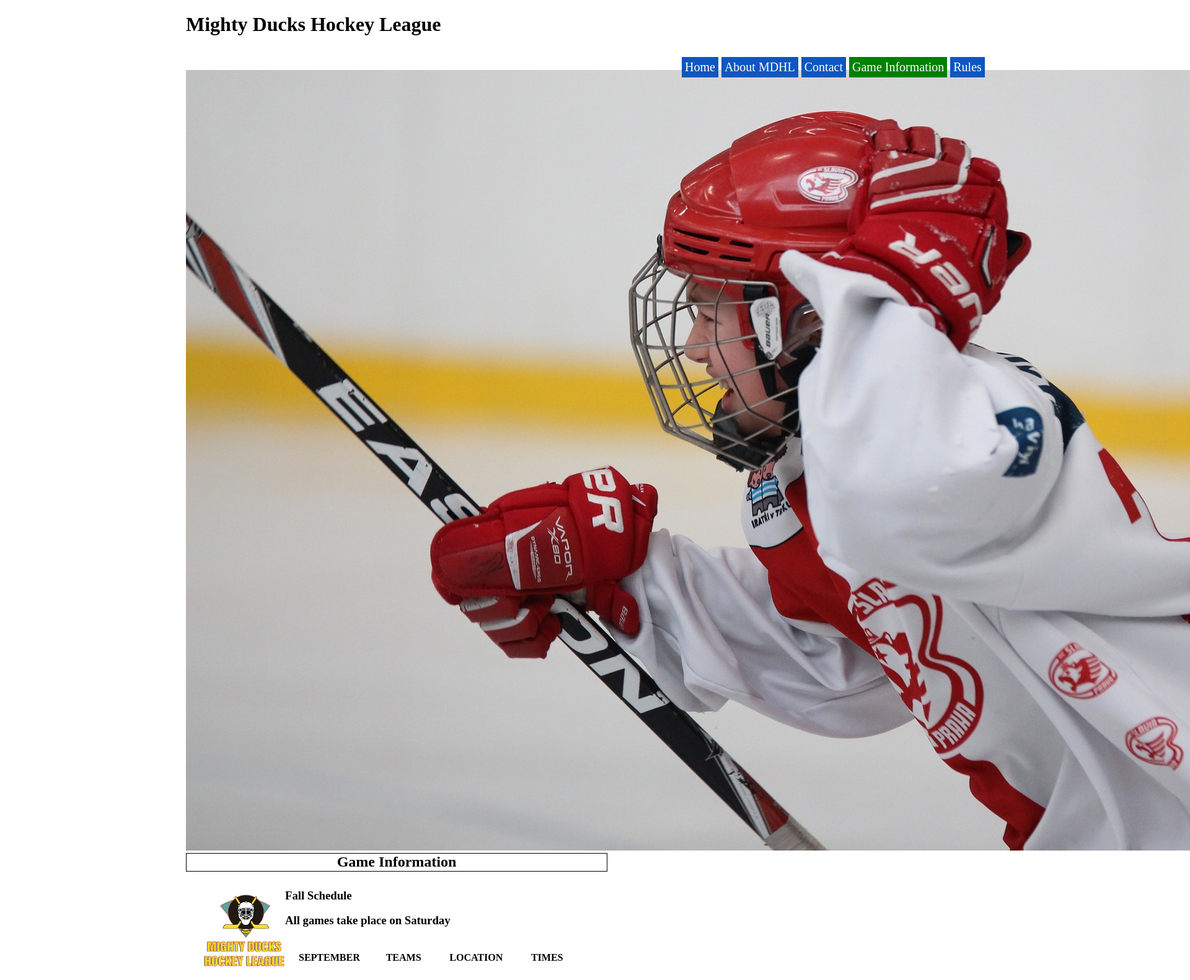
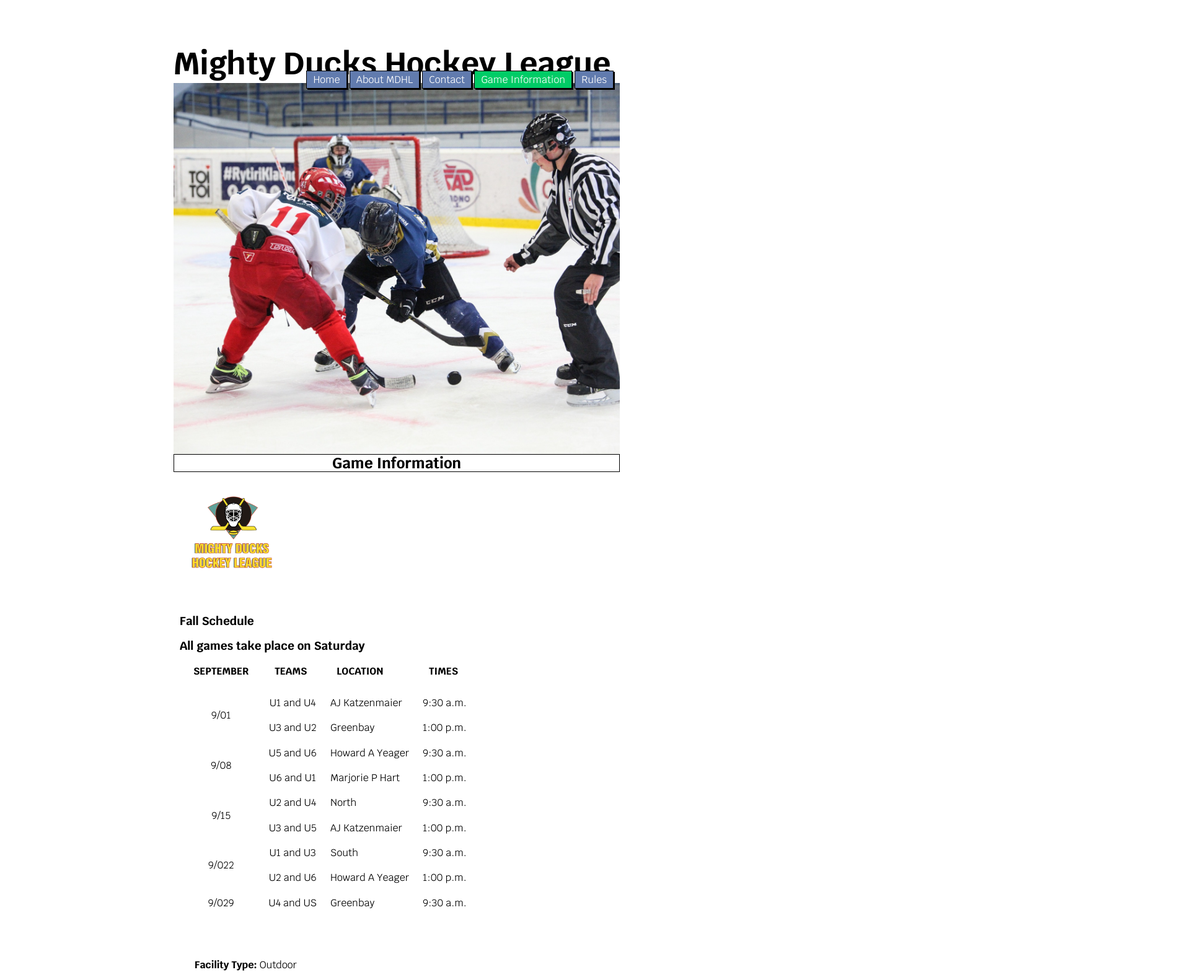
Before and after one commit to HeraBastet/MDHL, a plain HTML site: page Game_Information.html in a window 1280 px wide. Shown: the top 1582 px of the page at 62% size, 1920 px wide, since content can reach past the window. Drawn offline with Linux system fonts and the light colour scheme.

Commit message:
fixed Task3

```diff
--- a/Game_Information.html
+++ b/Game_Information.html
@@ -4,44 +4,45 @@
     <meta charset="UTF-8">
     <meta http-equiv="X-UA-Compatible" content="IE=edge">
     <meta name="viewport" content="width=device-width, initial-scale=1.0">
+    <title>Mighty Ducks Hockey League</title>
+    <link rel="preload" href="css/normalize.css" as="style">
     <link rel="stylesheet" href="css/normalize.css">
-    <link rel="stylesheet" href="./css/styles.css">
-    <link rel="icon" type="image/png" href="/Imagenes/Logo Mighty ducks-01.png">
-    <title>Game Information</title>
+    <link href="https://fonts.googleapis.com/css2?family=Krub:wght@400;700&display=swap" rel="stylesheet">
+    <link rel="preload" href="css/styles.css" as="style">
+    <link rel="icon" type="image/png" href="/img/Logo.png">
+    <link href="/css/styless.css" rel="stylesheet">
 </head>
+
 <body>
 
-    <header>
+    <header class="header">
         <h1>Mighty Ducks Hockey League</h1>
+
+            <nav>
+                <a href="./">Home</a>
+                <a href="./about.html">About MDHL</a>
+                <a href="/contact.html">Contact</a>
+                <a class="active" href="/game_information.html">Game Information</a>
+                <a href="/rules.html">Rules</a>
+            </nav>
+
+        <h2>Game Information</h2>
     </header>
 
-    <nav class="botones">
-        <a href="./">Home</a>
-        <a href="./About_MDHL.html">About MDHL</a>
-        <a href="./Contact.html">Contact</a>
-        <a class="active" href="./Game_Information.html">Game Information</a>
-        <a href="./Rules.html">Rules</a>
-    </nav>
 
-    <div class="titulo">
-        <img src="Imagenes/hockey_1.jpg" alt="Jugador_Hockey">
-        <h2 class="title-img">Game Information</h2>
-    </div>
 
     <main>
 
-
-
         <div class="logo">
-            <img src="Imagenes/LogoMightyducks-01.png" alt="Logo">
+            <img src="/img/Logo.png" alt="Logo">
         </div>
-
             <div class="conteiner-pos">
 
                 <section class="tabla">
 
                     <h3>Fall Schedule</h3>
                     <h3>All games take place on Saturday</h3>
+
                         <table>
                                 <thead>
                                     <tr>
@@ -105,7 +106,6 @@
                                     </tr>
                                 </tbody>
                         </table>
-
                 </section>
 
                     <div class="texto1">
@@ -125,6 +125,5 @@
             </div>
 </main>
 
-
 </body>
 </html>
--- a/css/styles.css
+++ /dev/null
@@ -1,95 +0,0 @@
-html {
-    font-size: 62.5%;
-}
-
-body {
-    font-size: 16px;
-    padding: 0 30rem;
-}
-
-/** 1 rem = 10px **/
-
-.title-img {
-    text-align: center;
-    border: solid black 0.1rem;
-    margin: 0;
-}
-
-nav > a {
-    color: white;
-    text-decoration: none;
-    background-color: rgb(15, 86, 192);
-    padding: 0.5rem;
-    display: inline-block;
-}
-
-nav > a.active {
-    background-color: green;
-}
-
-.botones {
-    position: relative;
-    left: 80rem;
-    top: 1.2rem;
-    font-size: 2rem;
-}
-
-p {
-    text-indent: 2rem;
-}
-
-.logo {
-    display: inline;
-}
-
-.logo img {
-    width: 15rem;
-    height: 15rem;
-    padding: 2rem;
-}
-
-.conteiner-pos {
-    display: inline;
-    position: relative;
-    left: 16rem;
-    top: -18.5rem;
-}
-
-ul li {
-    list-style-type: none;
-    margin: 4rem;
-}
-
-ul h3 {
-    margin: 0;
-}
-
-tbody {
-    padding: 2rem;
-    margin: 2rem;
-}
-
-th {
-    padding: 2rem;
-    margin: 2rem;
-    text-transform: uppercase;
-}
-
-td {
-    padding: 1rem;
-    text-align: center;
-}
-
-.location {
-    text-align: left;
-}
-
-.texto1 {
-    margin-top: 7rem;
-}
-
-.texto2 {
-    display: flex;
-    justify-content:space-between;
-    width: 58rem;
-}
--- /dev/null
+++ b/css/styless.css
@@ -0,0 +1,147 @@
+html {
+    font-size: 62.5%;
+    margin: 10rem 28rem;
+}
+
+body {
+    font-size: 16px;
+    font-family: 'Krub', sans-serif;
+    margin-bottom: 5rem;
+}
+
+/** 1 rem = 10px **/
+
+img {
+    max-width: 100%;
+}
+
+.header {
+    background-image: url(/img/design1_image1.jpg);
+    height: 60rem;
+    background-size: cover;
+    background-repeat: no-repeat;
+    background-position: center center;
+}
+
+.header h1 {
+    position: relative;
+    bottom: 6rem;
+    font-size: 5rem;
+}
+
+.header h2 {
+  text-align: center;
+  border: solid black 0.02rem;
+  margin: 0;
+  position: relative;
+  top: 49rem;
+}
+
+nav{
+    position: relative;
+    text-align: end;
+    bottom: 10.5rem;
+    right: 1rem;
+  }
+
+nav a {
+    border: solid black 0.1rem;
+    padding: 3px 10px;
+    color: white;
+    text-decoration: none;
+    background-color: #617bae;
+    box-shadow: 0.2rem 0.2rem black;
+}
+
+.active{
+    background-color: #00cc66;
+  }
+
+.logo {
+    display: inline;
+}
+
+.logo img {
+    width: 15rem;
+    height: 15rem;
+    padding: 2rem;
+    position: relative;
+    top: 3rem;
+}
+
+.conteiner-pos {
+    display: inline-block;
+    vertical-align: top;
+    margin-left: 1rem;
+    padding-top: 4.5rem;
+    max-width: 100rem;
+    text-align: justify;
+}
+
+.conteiner-pos-contact {
+    position: relative;
+    right: -21rem;
+    top: -14rem;
+}
+
+.conteiner-pos h3 {
+    margin-bottom: 0;
+}
+
+.conteiner-pos h2 {
+    margin-bottom: 0;
+}
+
+.conteiner-pos p {
+    margin-top: 0;
+    text-indent: 2.4rem;
+}
+
+ul li {
+    list-style-type: none;
+    margin: 4rem;
+}
+
+ul h3 {
+    margin: 0;
+}
+
+tbody {
+    padding: 2rem;
+    margin: 2rem;
+}
+
+th {
+    padding: 2rem;
+    margin: 2rem;
+    text-transform: uppercase;
+}
+
+td {
+    padding: 1rem;
+    text-align: center;
+}
+
+.location {
+    text-align: left;
+}
+
+.texto1 {
+    margin-top: 7rem;
+}
+
+.texto2 {
+    display: flex;
+    justify-content:space-between;
+    width: 58rem;
+}
+
+.title-rules {
+    font-weight: normal;
+    display: flex;
+    justify-content: center;
+}
+
+.viñeta li{
+    list-style-type: circle;
+}
```
Also changed, not shown: Contact.html (+22 -20 lines), Rules.html (+24 -27 lines), about.html (renamed from About_MDHL.html, +20 -20 lines), index.html (+23 -20 lines), Imagenes/LogoMightyducks-01.png (deleted), Imagenes/hockey_1.jpg (deleted), Imagenes/hockey_2.jpg (deleted), Imagenes/hockey_3.jpg (deleted), img/Logo.png (renamed from Imagenes/Logo Mighty ducks-01.png), img/design1_image1.jpg (renamed from Imagenes/design1_image1.jpg), img/design1_image2.jpg (renamed from Imagenes/design1_image2.jpg), img/hockey  1.jpg (renamed from Imagenes/hockey  1.jpg), img/hockey  2.jpg (renamed from Imagenes/hockey  2.jpg), img/hockey 3.jpg (renamed from Imagenes/hockey 3.jpg). Lines whose indentation alone changed are shown as unchanged.
